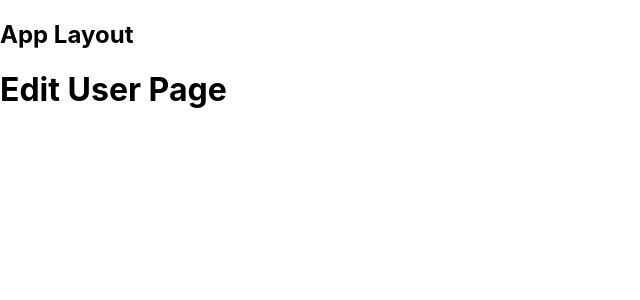
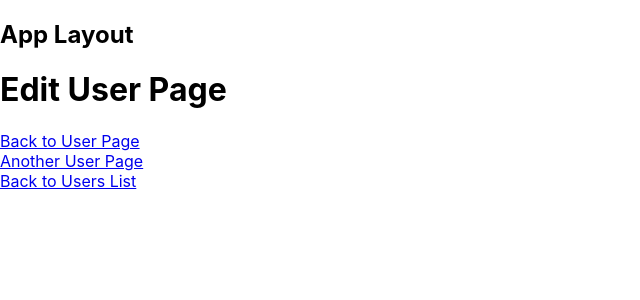
Before and after one commit to ArtemiuszKuzniecow/react-router-task, a React (Create React App) app: page /users/1/edit in a window 1280 px wide. Shown: the top 300 px of the page, without its empty margins (0-640 px from the left). Built offline with nearby package versions, Linux system fonts and the light colour scheme.

Commit message:
fixed a bug

```diff
--- a/src/components/EditUserPage.jsx
+++ b/src/components/EditUserPage.jsx
@@ -1,7 +1,27 @@
 import React from "react";
+import { NavLink, useParams } from "react-router-dom";
+import { users } from "../users";
 
 export const EditUserPage = () => {
-  return <h1>Edit User Page</h1>;
+  const { userId } = useParams();
+  console.log(userId);
+  return (
+    <div>
+      <h1>Edit User Page</h1>
+
+      <NavLink to={`/users/${userId}`}>Back to User Page</NavLink>
+      <br />
+      <NavLink
+        to={`/users/${
+          users.find((u) => u.id === +userId + 1) ? +userId + 1 : +userId - 1
+        }`}
+      >
+        Another User Page
+      </NavLink>
+      <br />
+      <NavLink to={`/users`}>Back to Users List</NavLink>
+    </div>
+  );
 };
 
 export default EditUserPage;
--- a/src/components/UserPage.jsx
+++ b/src/components/UserPage.jsx
@@ -3,16 +3,16 @@ import { useParams, NavLink } from "react-router-dom";
 import { users } from "../users";
 
 const UserPage = () => {
-  const id = useParams().userId;
-  const currentUser = users.find((u) => u.id === +id);
+  const { userId } = useParams();
+  const currentUser = users.find((u) => u.id === +userId);
   return (
     <div>
       <h1>{currentUser.name + "'s Page"}</h1>
       <p>{currentUser.bio}</p>
-      <p>User ID: {id}</p>
+      <p>User ID: {userId}</p>
       <NavLink to="/users">Back</NavLink>
       <br />
-      <NavLink to={`/users/${id}/edit`}>Edit</NavLink>
+      <NavLink to={`/users/${userId}/edit`}>Edit</NavLink>
     </div>
   );
 };
--- a/src/components/UsersListPage.jsx
+++ b/src/components/UsersListPage.jsx
@@ -12,6 +12,7 @@ const UsersListPage = () => {
           {user.name} - {<NavLink to={"/users/" + user.id}>Info</NavLink>}
         </li>
       ))}
+      <NavLink to="/">Back</NavLink>
     </div>
   );
 };
--- a/src/index.js
+++ b/src/index.js
@@ -1,29 +1,24 @@
 import React from "react";
 import ReactDOM from "react-dom/client";
-import { BrowserRouter, Route, Router, Switch } from "react-router-dom";
+import { BrowserRouter, Route, Switch } from "react-router-dom";
 import App from "./App";
+import EditUserPage from "./components/EditUserPage";
+import HomePage from "./components/HomePage";
+import UserPage from "./components/UserPage";
+import UsersListPage from "./components/UsersListPage";
 import "./index.css";
-import { createBrowserHistory } from "history";
-import HomePage from "./components/HomePage";
-import UsersListPage from "./components/UsersListPage";
-import UserPage from "./components/UserPage";
-import EditUserPage from "./components/EditUserPage";
-
-const history = createBrowserHistory();
 
 const root = ReactDOM.createRoot(document.getElementById("root"));
 root.render(
   <React.StrictMode>
     <BrowserRouter>
       <App>
-        <Router history={history}>
         <Switch>
           <Route path="/users/:userId/edit" component={EditUserPage} />
           <Route path="/users/:userId" component={UserPage} />
           <Route path="/users" component={UsersListPage} />
           <Route path="/" exact component={HomePage} />
         </Switch>
-        </Router>
       </App>
     </BrowserRouter>
   </React.StrictMode>
```
Lines whose indentation alone changed are shown as unchanged.
